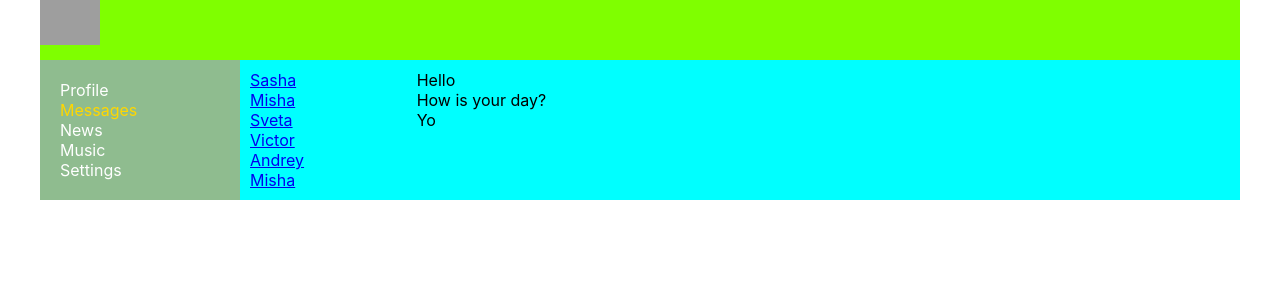
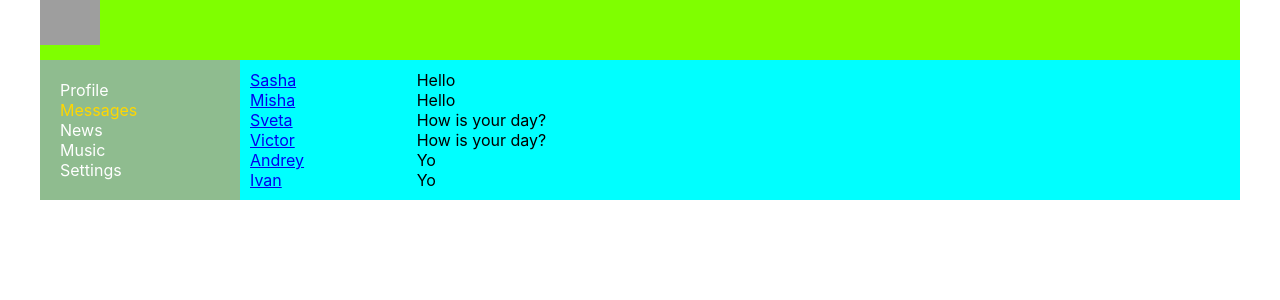
Before and after one commit to zhyzneuski86/samurai-way-main, a React (Create React App) app: page /Dialogs in a window 1280 px wide. Shown: the top 300 px of the page. Built offline with nearby package versions, Linux system fonts and the light colour scheme; grey boxes are pictures that could not be loaded.

Commit message:
Props for dialogues

```diff
--- a/src/components/Dialogs/Dialogs.tsx
+++ b/src/components/Dialogs/Dialogs.tsx
@@ -1,34 +1,53 @@
 import React from 'react';
 import classes from './Dialogs.module.css'
 import {NavLink} from "react-router-dom";
+
+export type DialogItemType={
+    name: string
+    id:string
+}
+
+const DialogItem: React.FC<DialogItemType> = (props) => {
+    let path = '/Dialogs/1' + props.id
+    return (
+        <div className={classes.dialog + ' ' + classes.active}>
+            <NavLink to={path}>{props.name}</NavLink>
+        </div>
+    )
+}
+
+export type MessageType={
+    message: string
+
+}
+
+const Message: React.FC<MessageType> = (props) => {
+
+    return (
+        <div className={classes.message}>{props.message}</div>
+    )
+}
 
 const Dialogs = () => {
     return (
         <div className={classes.dialogs}>
             <div className={classes.dialogsItems}>
-                <div className={classes.dialog + ' ' + classes.active}>
-                    <NavLink to={'/Dialogs/1'}>Sasha</NavLink>
-                </div>
-                <div className={classes.dialog}>
-                    <NavLink to={'/Dialogs/2'}>Misha</NavLink>
-                </div>
-                <div className={classes.dialog}>
-                    <NavLink to={'/Dialogs/3'}>Sveta</NavLink>
-                </div>
-                <div className={classes.dialog}>
-                    <NavLink to={'/Dialogs/4'}>Victor</NavLink>
-                </div>
-                <div className={classes.dialog}>
-                    <NavLink to={'/Dialogs/5'}>Andrey</NavLink>
-                </div>
-                <div className={classes.dialog}>
-                    <NavLink to={'/Dialogs/6'}>Misha</NavLink>
-                </div>
+                <DialogItem name={'Sasha'} id={'1'}/>
+                <DialogItem name={'Misha'} id={'2'}/>
+                <DialogItem name={'Sveta'} id={'3'}/>
+                <DialogItem name={'Victor'} id={'4'}/>
+                <DialogItem name={'Andrey'} id={'5'}/>
+                <DialogItem name={'Ivan'} id={'6'}/>
+
             </div>
             <div className={classes.messages}>
-                <div className={classes.message}>Hello</div>
-                <div className={classes.message}>How is your day?</div>
-                <div className={classes.message}>Yo</div>
+                <Message message={'Hello'} />
+                <Message message={'Hello'} />
+                <Message message={'How is your day?'} />
+                <Message message={'How is your day?'} />
+                <Message message={'Yo'} />
+                <Message message={'Yo'} />
+
 
             </div>
         </div>
--- a/src/components/Profile/MyPosts/MyPosts.module.css
+++ b/src/components/Profile/MyPosts/MyPosts.module.css
@@ -0,0 +1,6 @@
+.postsBlock{
+    padding: 10px;
+}
+.posts{
+    margin-top: 10px;
+}
--- a/src/components/Profile/MyPosts/MyPosts.tsx
+++ b/src/components/Profile/MyPosts/MyPosts.tsx
@@ -5,17 +5,21 @@ import Post from "./Post/Post";
 const MyPosts = () => {
     return (
         <>
-            <div>
-                My posts
+            <div className={classes.postsBlock}>
+                <h2>My posts</h2>
             </div>
             <div>
-                <textarea></textarea>
-                <button>Add post</button>
+                <div>
+                    <textarea></textarea>
+                </div>
+                <div>
+                    <button>Add post</button>
+                </div>
             </div>
 
             <div className={classes.posts}>
                 <Post message={"Hi, Why are you?"} likesCount={10}/>
-                <Post message={"It's my first post!" } likesCount={15}/>
+                <Post message={"It's my first post!"} likesCount={15}/>
 
             </div>
 
--- a/src/components/Profile/Profile.tsx
+++ b/src/components/Profile/Profile.tsx
@@ -1,17 +1,12 @@
 import React from "react";
 import classes from "./Profile.module.css";
 import MyPosts from "./MyPosts/MyPosts";
+import ProfileInfo from "./ProfileInfo/ProfileInfo";
 
 const Profile = () => {
     return (
         <div>
-            <div>
-                <img src='https://tinypng.com/images/social/website.jpg'/>
-            </div>
-            <div>
-                ava + description
-            </div>
-
+            <ProfileInfo/>
             <MyPosts/>
 
         </div>
--- /dev/null
+++ b/src/components/Profile/ProfileInfo/ProfileInfo.module.css
@@ -0,0 +1,3 @@
+.descriptionBlock{
+    padding: 10px;
+}
--- /dev/null
+++ b/src/components/Profile/ProfileInfo/ProfileInfo.tsx
@@ -0,0 +1,22 @@
+import React from "react";
+import classes from "./ProfileInfo.module.css";
+
+
+const ProfileInfo = () => {
+    return (
+        <div>
+
+            <div>
+                <img src='https://tinypng.com/images/social/website.jpg'/>
+            </div>
+            <div className={classes.descriptionBlock}>
+                ava + description
+            </div>
+
+
+
+        </div>
+    )
+}
+
+export default ProfileInfo;
```
